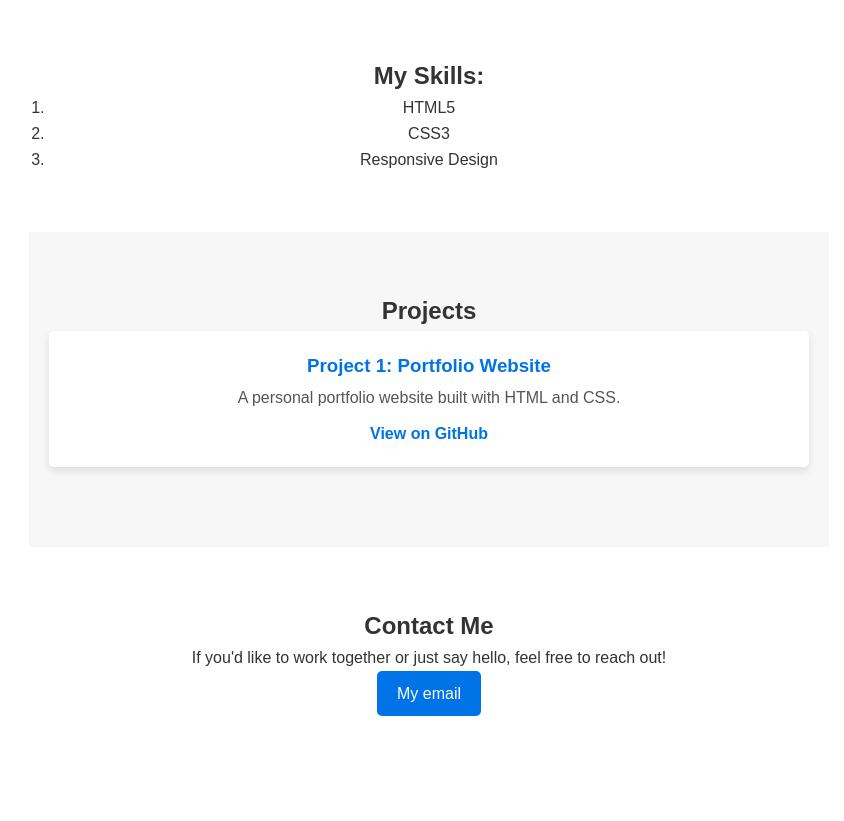
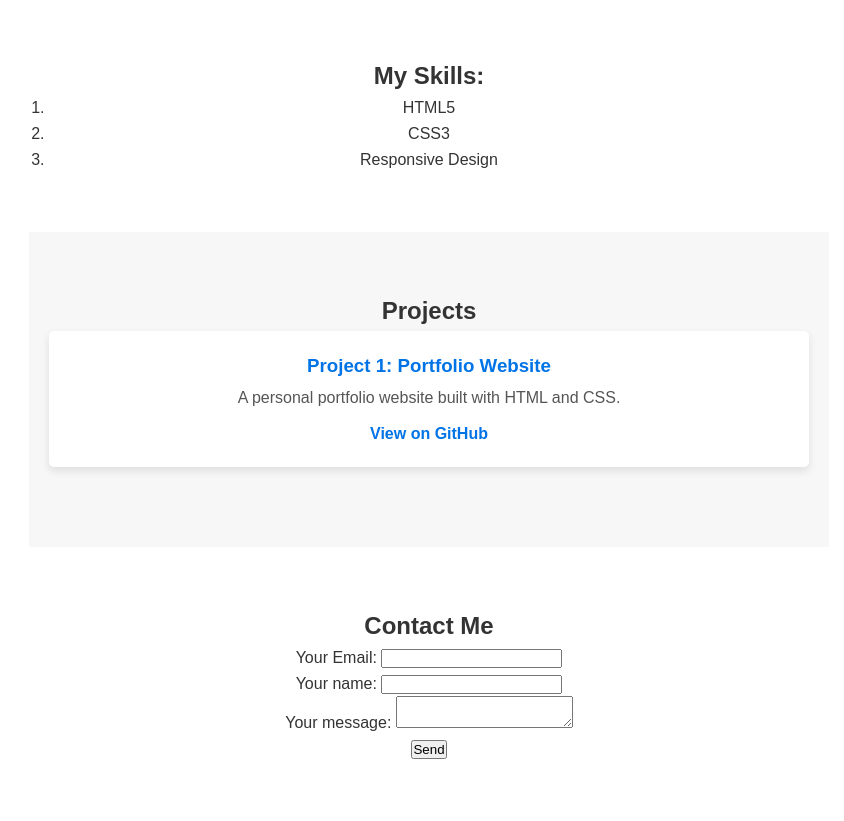
Before and after one commit to srccAlex/Simple-Portfolio, a plain HTML site: page index.html in a window 1280 px wide. Shown: the part 493-1314 px from the top of the page, without its empty margins (211-1055 px from the left). Before the commit the page ends 1269 px from the top, so only its background shows below. Drawn offline with Linux system fonts and the light colour scheme.

Commit message:
Update index.html
Added an working contact page

```diff
--- a/index.html
+++ b/index.html
@@ -51,11 +51,33 @@
     </div>
  </section>
 
+
  <!-- Contact Section -->
  <section id="contact">
     <h2>Contact Me</h2>
-    <p>If you'd like to work together or just say hello, feel free to reach out!</p>
-    <a href="alexismichailidis66@gmail.com" class="contact-button">My email</a>
+    <form
+    action="https://formspree.io/f/xqakbnkg"
+    method="post"
+    >
+
+    <label>
+        Your Email:
+        <input type="email" name="email"><br>
+    </label>
+
+    <label>
+        Your name:
+        <input type="name" name="name"><br>
+    </label>
+
+    <label>
+        Your message:
+        <textarea name="message"></textarea><br>
+    </label>
+
+    <button type="submit">Send</button>
+
+    </form>
 
     </body>
 </html>
```
